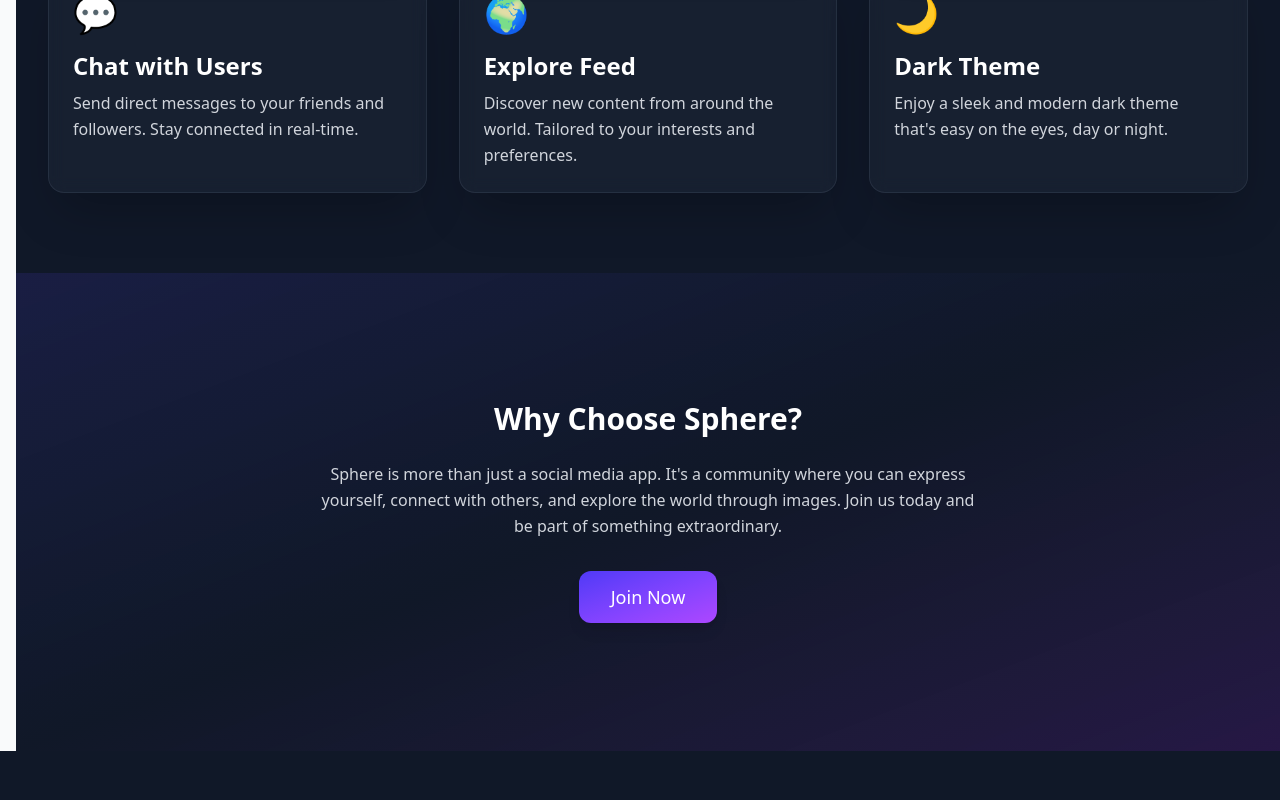
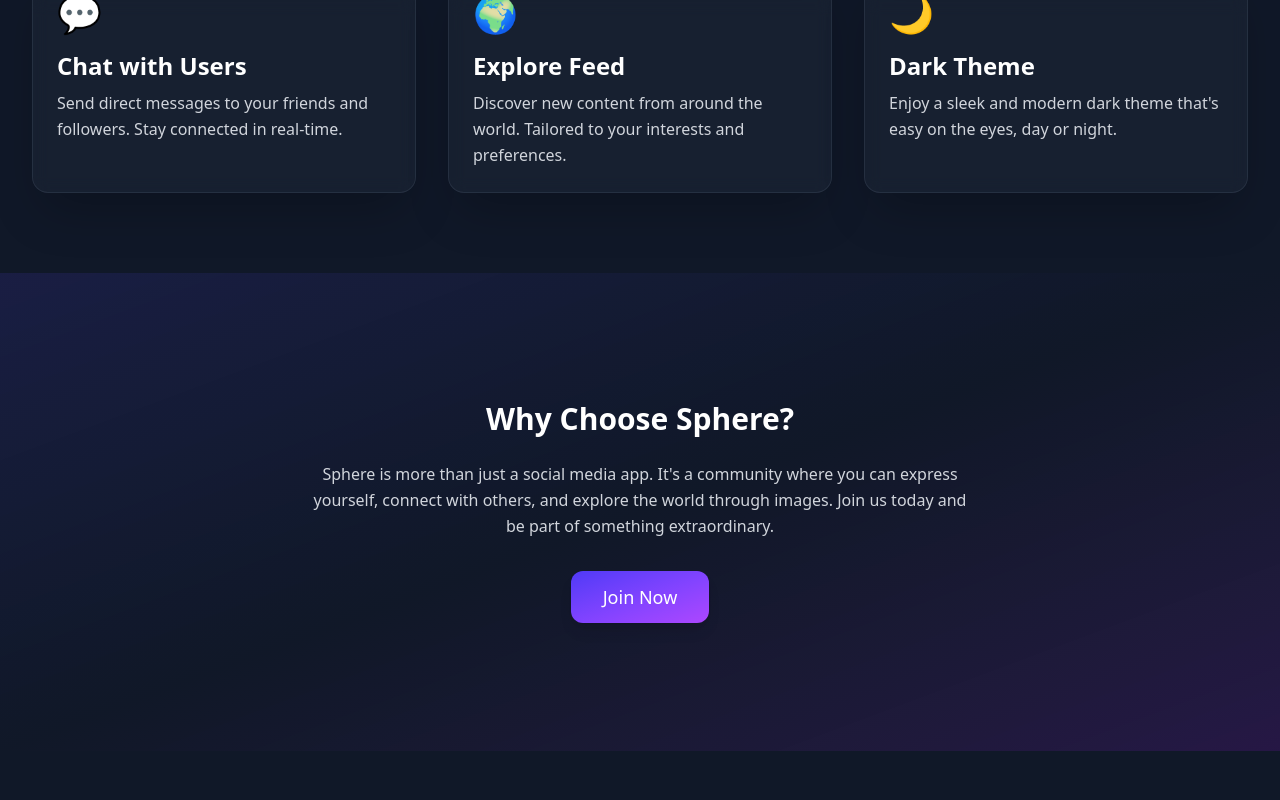
Before and after one commit to Mohit-2803/Sphere_WebApp, a React (Vite) app in the folder client/: page / in a window 1280 px wide. Shown: the part 1177-1977 px from the top of the page. Built offline with nearby package versions, Linux system fonts and the light colour scheme; no server answers.

Commit message:
styles fix issue resolved

```diff
--- a/client/src/layout.jsx
+++ b/client/src/layout.jsx
@@ -36,7 +36,7 @@
         )}
 
         {/* Main Content Area */}
-        <main className="flex-1 p-4 bg-gray-50 pt-0 pr-0 pb-0">
+        <main className="flex-1 bg-gray-800">
           {" "}
           {/* Flexible content area */}
           <Outlet />
```
Also changed, not shown: 1 other file (tests, documents, lock files or other folders).
